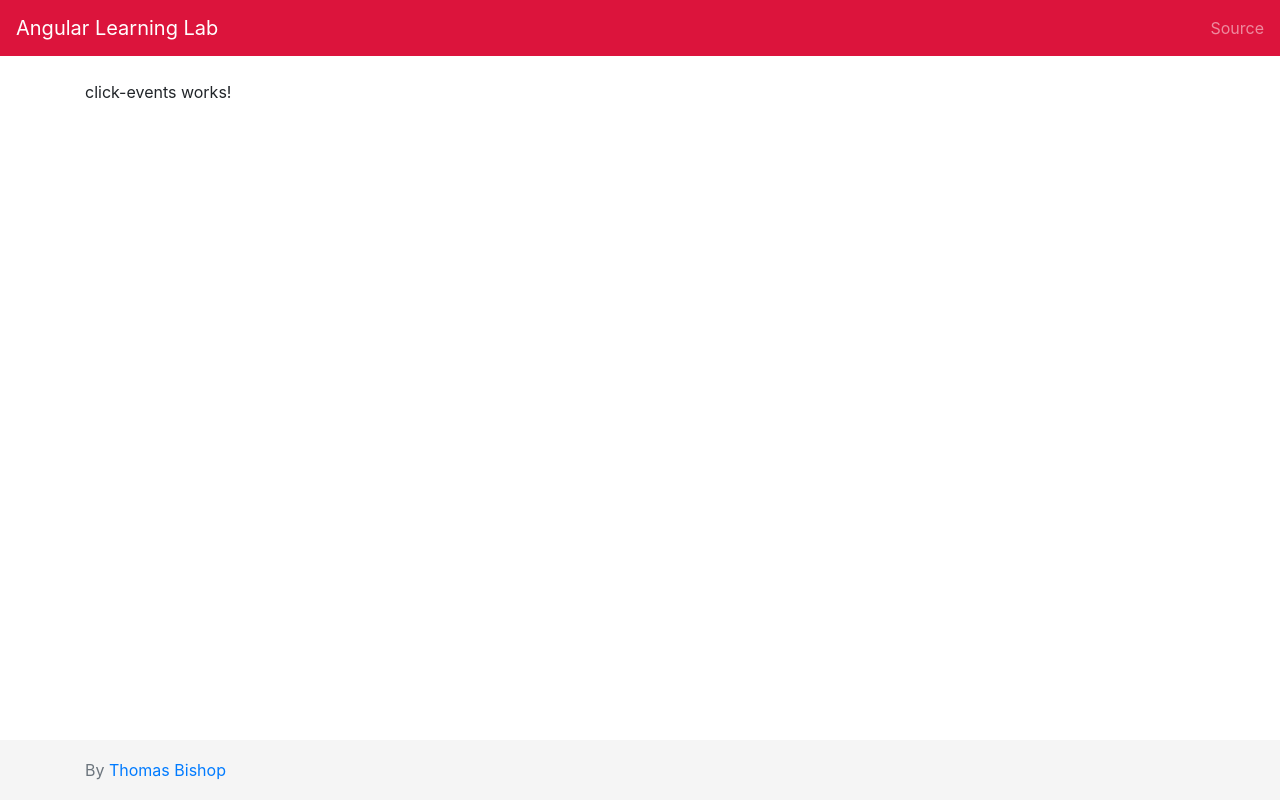
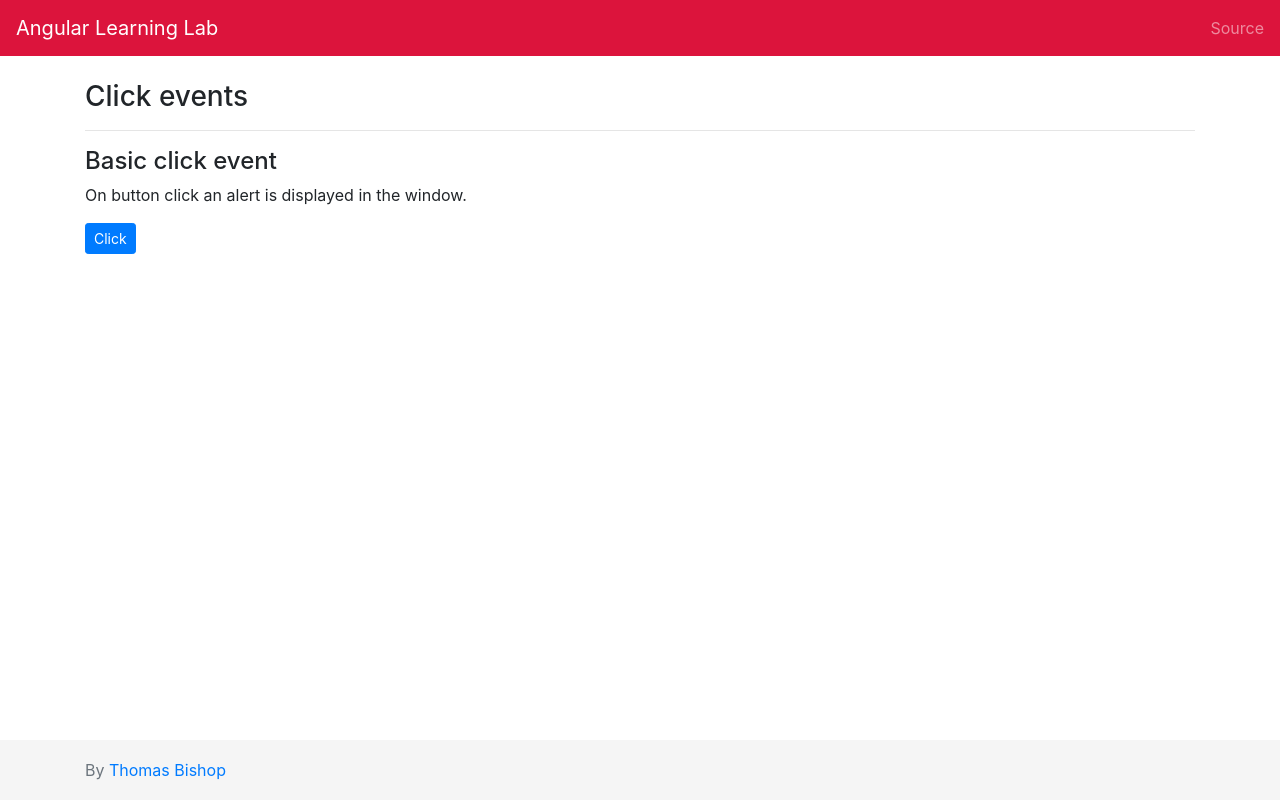
Before and after one commit to thomasabishop/angular-learning-lab, an Angular app: page /click-events in a window 1280 px wide. Built offline with nearby package versions, Linux system fonts and the light colour scheme.

Commit message:
Add basic click event

```diff
--- a/src/app/click-events/click-events.component.html
+++ b/src/app/click-events/click-events.component.html
@@ -1 +1,11 @@
-<p>click-events works!</p>
+<h2 class="h3">Click events</h2>
+<hr />
+<h3 class="h4">Basic click event</h3>
+<p>On button click an alert is displayed in the window.</p>
+<button
+  type="button"
+  class="btn btn-primary btn-sm"
+  (click)="basicClickEvent()"
+>
+  Click
+</button>
--- a/src/app/click-events/click-events.component.ts
+++ b/src/app/click-events/click-events.component.ts
@@ -1,15 +1,18 @@
-import { Component, OnInit } from '@angular/core';
+import { Component, OnInit } from '@angular/core'
 
 @Component({
   selector: 'app-click-events',
   templateUrl: './click-events.component.html',
-  styleUrls: ['./click-events.component.less']
+  styleUrls: ['./click-events.component.less'],
 })
 export class ClickEventsComponent implements OnInit {
+  constructor() {}
 
-  constructor() { }
+  ngOnInit(): void {}
 
-  ngOnInit(): void {
+  basicClickMessage = 'You clicked the button. Well done.'
+
+  basicClickEvent(): void {
+    alert(this.basicClickMessage)
   }
-
 }
```
